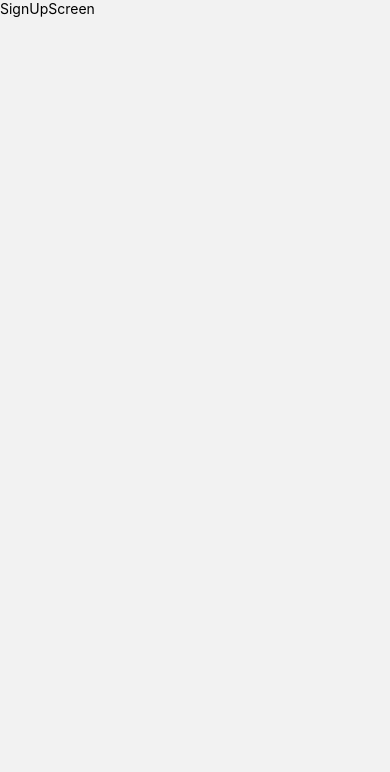
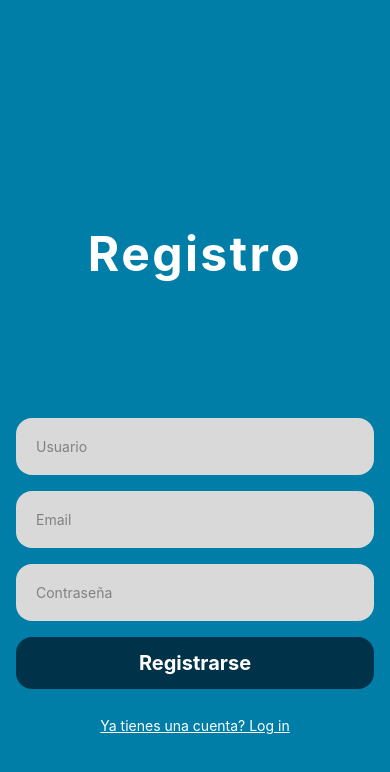
Before and after one commit to aledeleonez/TriVerse, a React Native app in the folder TriVerse/: screen /SignUp in a window 390 px wide. Shown: the top 772 px of the page. Built offline with nearby package versions, Linux system fonts and the light colour scheme.

Commit message:
[ADD] LogIn and SignUp added

```diff
--- a/TriVerse/screens/LoginScreen.js
+++ b/TriVerse/screens/LoginScreen.js
@@ -1,35 +1,61 @@
-import { View, Text, TextInput, TouchableOpacity } from 'react-native'
-import React from 'react'
+import {
+  View,
+  Text,
+  TextInput,
+  TouchableOpacity,
+  StatusBar,
+} from "react-native";
+import React from "react";
+import { useNavigation } from "@react-navigation/native";
 
 export default function LoginScreen() {
+  const navigation = useNavigation();
   return (
-    <View className="bg-white h-full w-full">
-      <View className="h-full w-full flex justify-around pt-40 pb-10">
-        <View className="flex items-center">
-            <Text className="text-white font-bold tracking-wider text-5xl">
+    <View className='bg-[#007EA7] h-full w-full'>
+      <StatusBar style='light' />
+      <View className='h-full w-full flex justify-around pt-40 pb-10'>
+        <View className='flex items-center'>
+          <Text className='text-white font-bold tracking-wider text-5xl'>
             Login
           </Text>
         </View>
-        <View className="flex items-center mx-4 space-y-4">
-            <View className="bg-black/5 p-5 rounded-2xl w-full">
-                <TextInput placeholder='Email' placeholderTextColor={'gray'}/>
+        <View className='flex items-center mx-4 space-y-4'>
+          <View className='bg-[#D9D9D9] p-5 rounded-2xl w-full'>
+            <TextInput placeholder='Email' placeholderTextColor={"gray"} />
           </View>
-            <View className="bg-black/5 p-5 rounded-2xl w-full mb-3">
-                <TextInput placeholder='Contraseña' placeholderTextColor={'gray'} secureTextEntry/>
+          <View className='bg-[#D9D9D9] p-5 rounded-2xl w-full mb-3'>
+            <TextInput
+              placeholder='Contraseña'
+              placeholderTextColor={"gray"}
+              secureTextEntry
+            />
           </View>
-            <View className="w-full">
-                <TouchableOpacity className="w-full bg-sky-400 p-3 rounded-2xl mb-3">
-                    <Text className="text-xl font-bold text-white text-center">Login</Text>
+          <View className='w-full'>
+            <TouchableOpacity className='w-full bg-[#003249] p-3 rounded-2xl mb-3'>
+              <Text className='text-xl font-bold text-white text-center'>
+                Log in
+              </Text>
             </TouchableOpacity>
           </View>
-            <View className="flex-row justify-center">
-                <Text>No tienes una cuenta?</Text>
+          <View className='flex-row justify-center'>
             <TouchableOpacity>
-                    <Text className="text-sky-600">Registrate</Text>
+              <Text className='text-white underline'>
+                Olvidaste la contraseña?
+              </Text>
+            </TouchableOpacity>
+          </View>
+          <View className='w-full'>
+            <TouchableOpacity
+              className='w-full bg-[#003249] p-3 rounded-2xl mb-3'
+              onPress={() => navigation.push("SignUp")}
+            >
+              <Text className='text-xl font-bold text-white text-center'>
+                Registrarse
+              </Text>
             </TouchableOpacity>
           </View>
         </View>
       </View>
     </View>
-  )
+  );
 }
--- a/TriVerse/screens/SignUpScreen.js
+++ b/TriVerse/screens/SignUpScreen.js
@@ -1,10 +1,58 @@
-import { View, Text } from 'react-native'
-import React from 'react'
+import {
+  View,
+  Text,
+  TextInput,
+  TouchableOpacity,
+  StatusBar,
+} from "react-native";
+import React from "react";
+import { useNavigation } from "@react-navigation/native";
 
 export default function SignUpScreen() {
+  const navigation = useNavigation();
   return (
-    <View>
-      <Text>SignUpScreen</Text>
+    <View className='bg-[#007EA7] h-full w-full'>
+      <StatusBar style='light' />
+      <View className='h-full w-full flex justify-around pt-40 pb-10'>
+        <View className='flex items-center'>
+          <Text className='text-white font-bold tracking-wider text-5xl'>
+            Registro
+          </Text>
+        </View>
+        <View className='flex items-center mx-4 space-y-4'>
+          <View className='bg-[#D9D9D9] p-5 rounded-2xl w-full'>
+            <TextInput placeholder='Usuario' placeholderTextColor={"gray"} />
+          </View>
+          <View className='bg-[#D9D9D9] p-5 rounded-2xl w-full mb-3'>
+            <TextInput
+              placeholder='Email'
+              placeholderTextColor={"gray"}
+              secureTextEntry
+            />
+          </View>
+          <View className='bg-[#D9D9D9] p-5 rounded-2xl w-full mb-3'>
+            <TextInput
+              placeholder='Contraseña'
+              placeholderTextColor={"gray"}
+              secureTextEntry
+            />
+          </View>
+          <View className='w-full'>
+            <TouchableOpacity className='w-full bg-[#003249] p-3 rounded-2xl mb-3'>
+              <Text className='text-xl font-bold text-white text-center'>
+                Registrarse
+              </Text>
+            </TouchableOpacity>
+          </View>
+          <View className='flex-row justify-center'>
+            <TouchableOpacity onPress={() => navigation.push("Login")}>
+              <Text className='text-white underline'>
+                Ya tienes una cuenta? Log in
+              </Text>
+            </TouchableOpacity>
+          </View>
+        </View>
+      </View>
     </View>
-  )
+  );
 }
```
Also changed, not shown: TriVerse/App.js (+12 -10 lines). Lines whose indentation alone changed are shown as unchanged.
